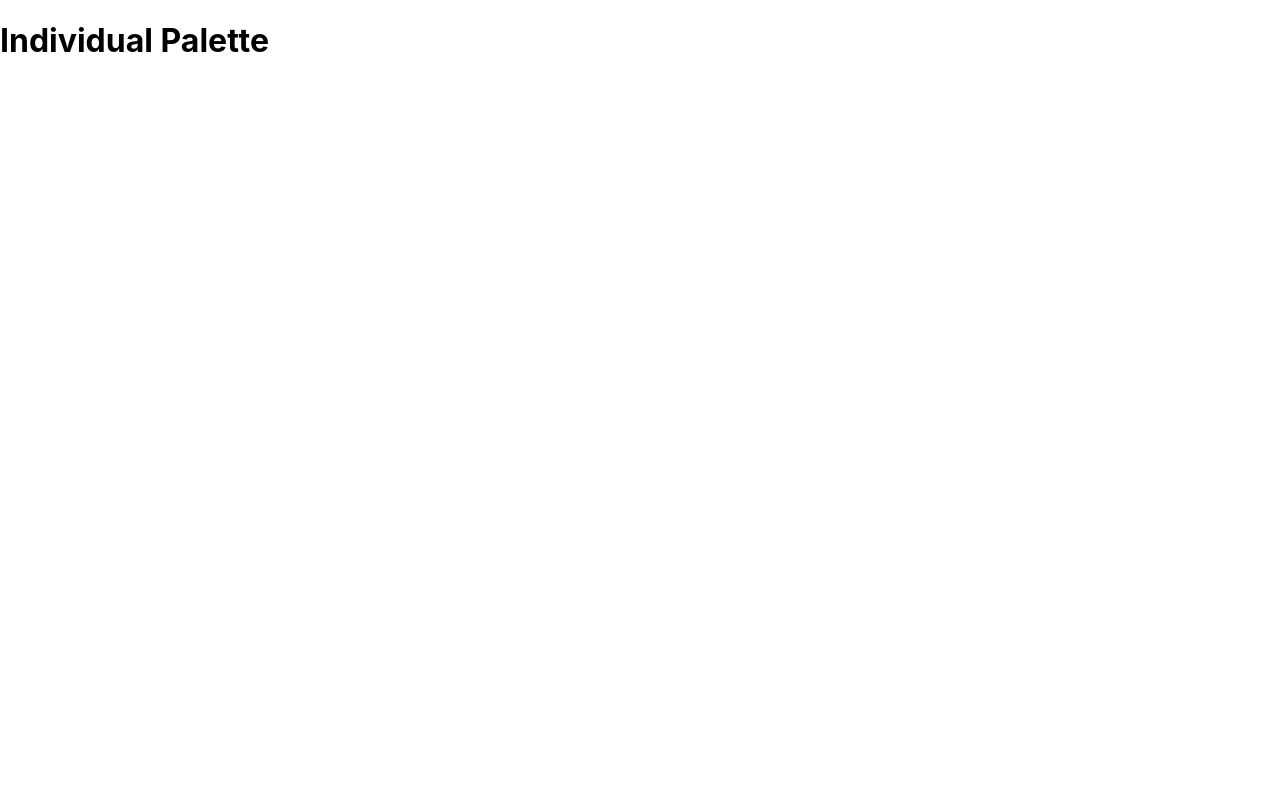
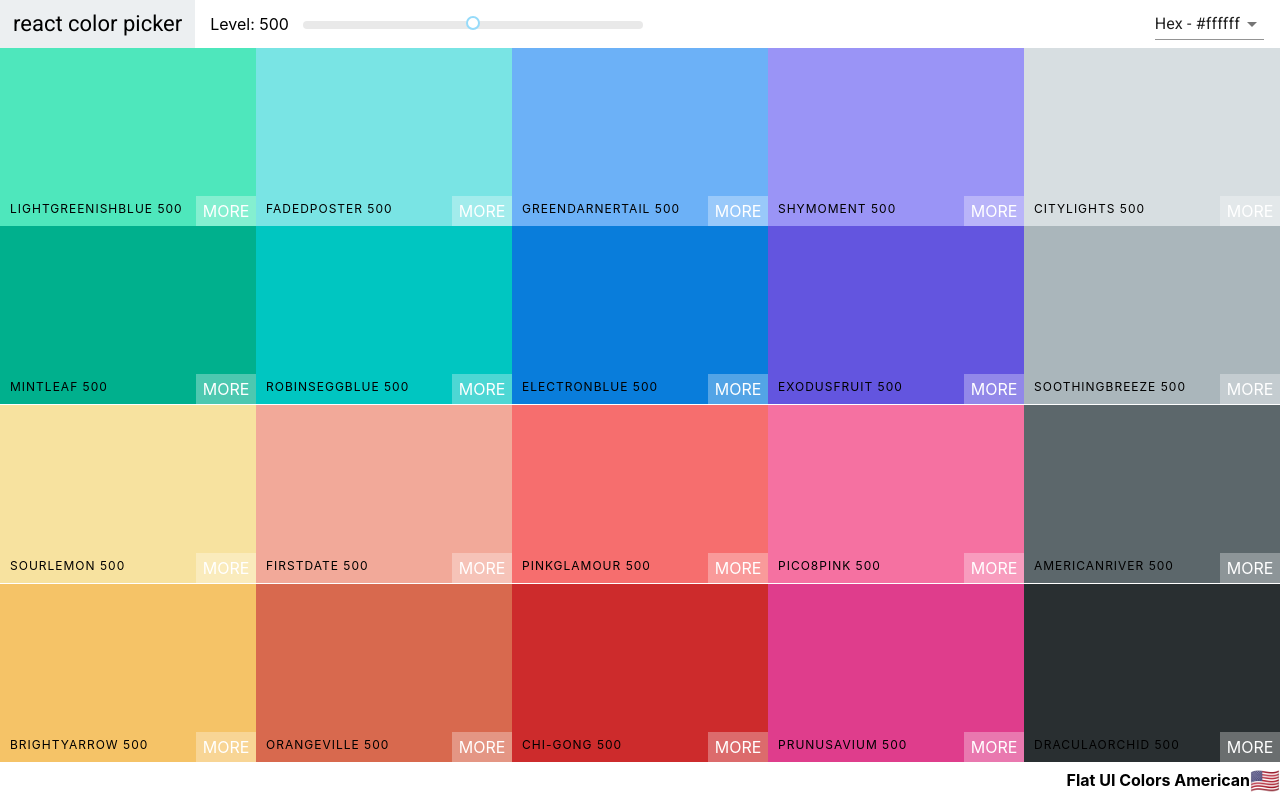
Before and after one commit to CloudBop/boppin-react-colors, a React (Create React App) app: page /palette/flat-ui-colors-american in a window 1280 px wide. Built offline with nearby package versions, Linux system fonts and the light colour scheme.

Commit message:
Fixed Palette Routes

```diff
--- a/src/App.js
+++ b/src/App.js
@@ -5,14 +5,28 @@ import { generatePalette } from './helpers/colorChromaHelpers';
 import seedColors from './seedColors';
 
 class App extends Component {
-  state = {};
+  // state = {};
+  findPalette(id) {
+    return seedColors.find(function(palette) {
+      return palette.id === id;
+    });
+  }
   render() {
     // console.log(generatePalette(seedColors[4]));
     return (
       <Switch>
         <Route exact path="/" render={() => <h1>Palette list goes here</h1>} />
-        <Route exact path="/palette/:id" render={() => <h1>Individual Palette</h1>} />
+
+        <Route
+          exact
+          path="/palette/:id"
+          //
+          render={routeProps => {
+            return <Palette palette={generatePalette(this.findPalette(routeProps.match.params.id))} />;
+          }}
+        />
       </Switch>
+
       // <div className="App">
       //   <Palette palette={generatePalette(seedColors[4])} />
       // </div>
```
